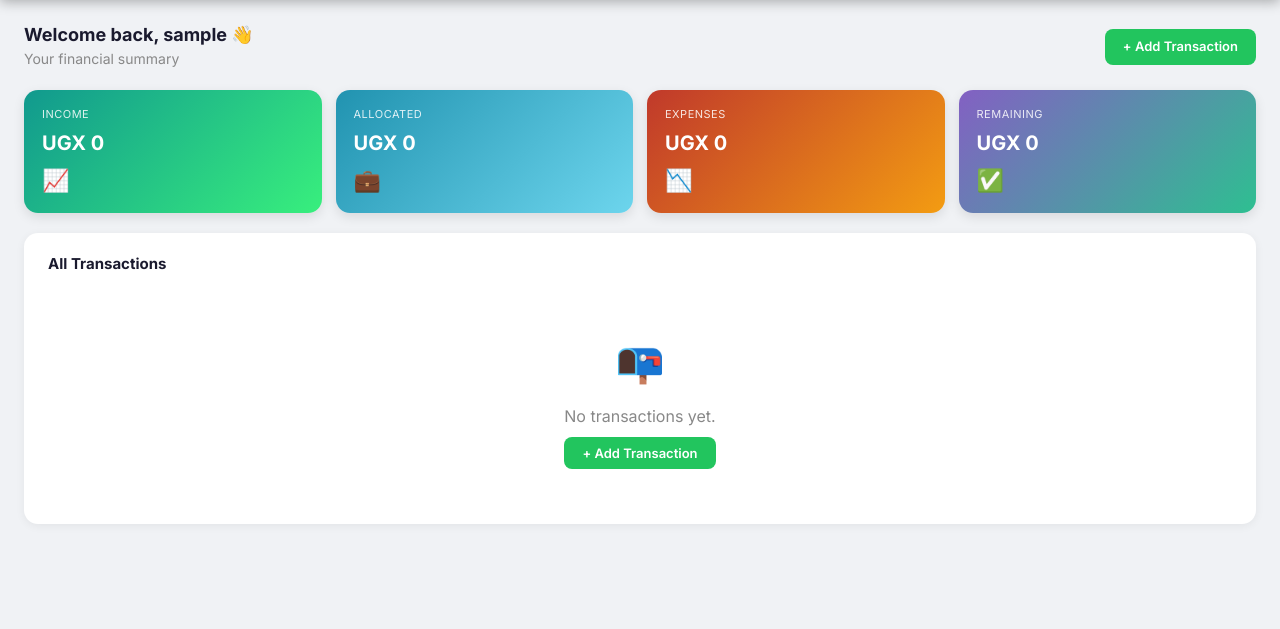
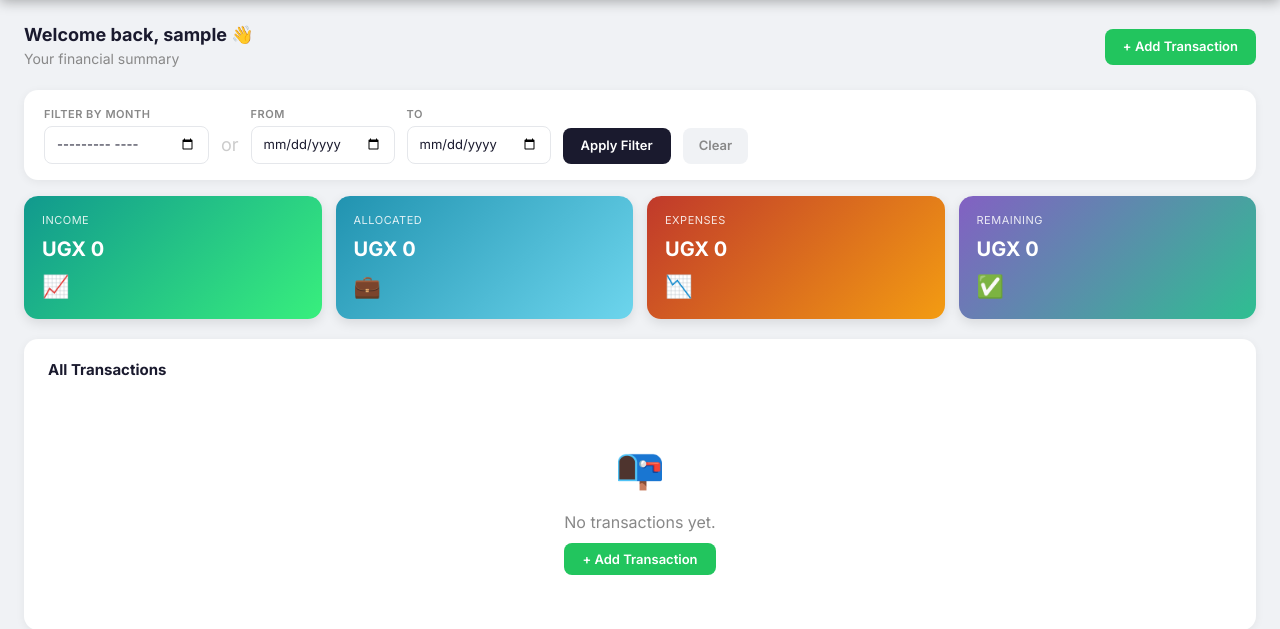
Before and after one commit to Emma-Ssali/fetracker, a Django app: page /dashboard/ in a window 1280 px wide. Shown: the part 57-686 px from the top of the page. Run offline with Django 5.2, Linux system fonts and the light colour scheme; the visitor is signed in with stand-in values (Sample User, id 1); data that the repository does not hold is empty; some libraries are stand-ins or nearby versions.

Commit message:
Date filtering & Month filtering

```diff
--- a/tracker/templates/tracker/dashboard.html
+++ b/tracker/templates/tracker/dashboard.html
@@ -13,6 +13,73 @@
               text-decoration:none; font-size:13px; font-weight:600;">
         + Add Transaction
     </a>
+</div>
+
+<!-- Date Filter Bar -->
+<div style="background:white; border-radius:14px; padding:16px 20px;
+            box-shadow:0 2px 10px rgba(0,0,0,0.06); margin-bottom:16px;">
+    <form method="GET" style="display:flex; gap:12px; align-items:flex-end; flex-wrap:wrap;">
+
+        <!-- Month picker -->
+        <div style="display:flex; flex-direction:column; gap:4px;">
+            <label style="font-size:11px; font-weight:600; color:#888;
+                          text-transform:uppercase; letter-spacing:0.5px;">Filter by Month</label>
+            <input type="month" name="month" value="{{ month }}"
+                   style="padding:8px 12px; border:1px solid #e5e7eb; border-radius:8px;
+                          font-size:13px; color:#1a1a2e; outline:none;">
+        </div>
+
+        <div style="color:#ccc; font-size:18px; padding-bottom:6px;">or</div>
+
+        <!-- Custom date range -->
+        <div style="display:flex; flex-direction:column; gap:4px;">
+            <label style="font-size:11px; font-weight:600; color:#888;
+                          text-transform:uppercase; letter-spacing:0.5px;">From</label>
+            <input type="date" name="start_date" value="{{ start_date }}"
+                   style="padding:8px 12px; border:1px solid #e5e7eb; border-radius:8px;
+                          font-size:13px; color:#1a1a2e; outline:none;">
+        </div>
+
+        <div style="display:flex; flex-direction:column; gap:4px;">
+            <label style="font-size:11px; font-weight:600; color:#888;
+                          text-transform:uppercase; letter-spacing:0.5px;">To</label>
+            <input type="date" name="end_date" value="{{ end_date }}"
+                   style="padding:8px 12px; border:1px solid #e5e7eb; border-radius:8px;
+                          font-size:13px; color:#1a1a2e; outline:none;">
+        </div>
+
+        <!-- Buttons -->
+        <button type="submit"
+                style="background:#1a1a2e; color:white; padding:8px 18px;
+                       border:none; border-radius:8px; font-size:13px;
+                       font-weight:600; cursor:pointer; align-self:flex-end;">
+            Apply Filter
+        </button>
+
+        <a href="{% url 'dashboard' %}"
+           style="background:#f0f2f5; color:#888; padding:8px 16px;
+                  border-radius:8px; font-size:13px; font-weight:600;
+                  text-decoration:none; align-self:flex-end;">
+            Clear
+        </a>
+
+    </form>
+
+    <!-- Active filter indicator -->
+    {% if month or start_date and end_date %}
+    <div style="margin-top:10px; font-size:12px; color:#2193b0; font-weight:600;">
+        {% if month %}
+            Showing: {{ month }}
+        {% else %}
+            Showing: {{ start_date }} to {{ end_date }}
+        {% endif %}
+        &nbsp;·&nbsp;
+        <a href="{% url 'dashboard' %}" style="color:#ef4444; text-decoration:none;">
+            Clear filter
+        </a>
+    </div>
+    {% endif %}
+
 </div>
 
 <!-- Summary Cards -->
@@ -283,4 +350,25 @@
     });
 </script>
 
+<script>
+    // When month is selected, clear the date range fields
+    document.querySelector('input[name="month"]').addEventListener('change', function() {
+        if (this.value) {
+            document.querySelector('input[name="start_date"]').value = '';
+            document.querySelector('input[name="end_date"]').value   = '';
+        }
+    });
+    // When date range is used, clear the month field
+    document.querySelector('input[name="start_date"]').addEventListener('change', function() {
+        if (this.value) {
+            document.querySelector('input[name="month"]').value = '';
+        }
+    });
+    document.querySelector('input[name="end_date"]').addEventListener('change', function() {
+        if (this.value) {
+            document.querySelector('input[name="month"]').value = '';
+        }
+    });
+</script>
+
 {% endblock %}
--- a/tracker/views.py
+++ b/tracker/views.py
@@ -9,6 +9,7 @@ from django.core.mail import send_mail
 from django.utils.crypto import get_random_string
 from .models import Transaction, EmailVerificationToken
 from .forms import CustomRegisterForm, TransactionForm
+from datetime import datetime, date
 
 
 # Create your views here.
@@ -58,9 +59,34 @@ def verify_token(request):
 # <------- DASHBOARD ---------->
 @login_required
 def dashboard(request):
+    # ------ Date filtering ------------------
+    start_date = request.GET.get('start_date', '').strip()
+    end_date   = request.GET.get('end_date', '').strip()
+    month      = request.GET.get('month', '').strip()
+
     transactions = Transaction.objects.filter(user=request.user).order_by('-date')
 
-    # ------ -calculate totals first ----------
+    # Apply filters
+    if month:
+        try:
+            parsed = datetime.strptime(month, '%Y-%m')
+            transactions = transactions.filter(
+                date__year=parsed.year,
+                date__month=parsed.month
+            )
+        except ValueError:
+            pass
+    elif start_date and end_date:
+        transactions = transactions.filter(
+            date__gte=start_date,
+            date__lte=end_date
+        )
+    elif start_date:
+        transactions = transactions.filter(date__gte=start_date)
+    elif end_date:
+        transactions = transactions.filter(date__lte=end_date)
+
+    # -------calculate totals first ----------
     total_income = transactions.filter(transaction_type='income').aggregate(
         Sum('amount'))['amount__sum'] or 0
     total_allocated = transactions.filter(
@@ -90,6 +116,9 @@ def dashboard(request):
         'total_expenses': total_expenses,
         'remaining_allocated': remaining_allocated,
         'category_breakdown': category_breakdown,
+        'start_date':         start_date or '',
+        'end_date':           end_date or '',
+        'month':              month or '',
     }
     return render(request, 'tracker/dashboard.html', context)
 
```
